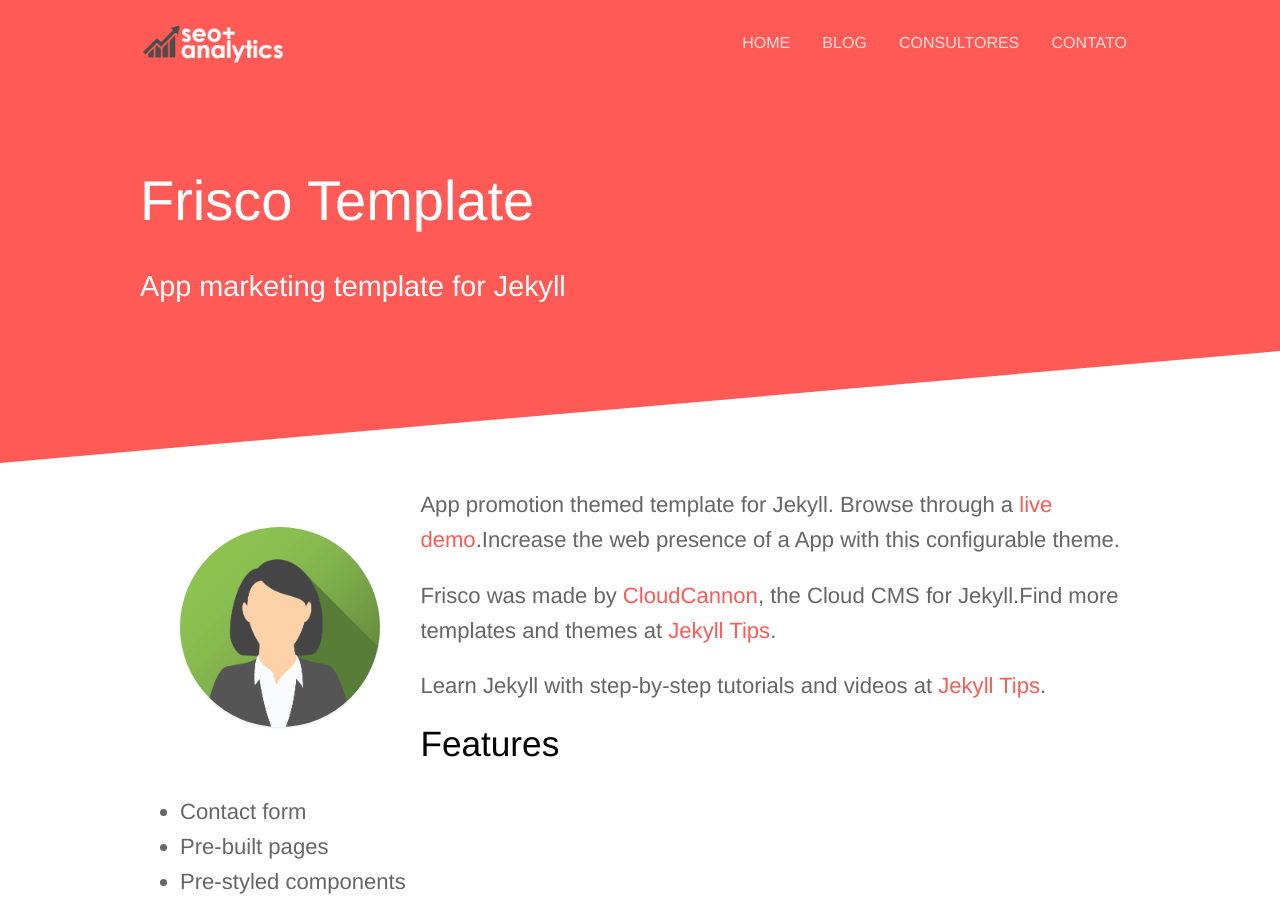
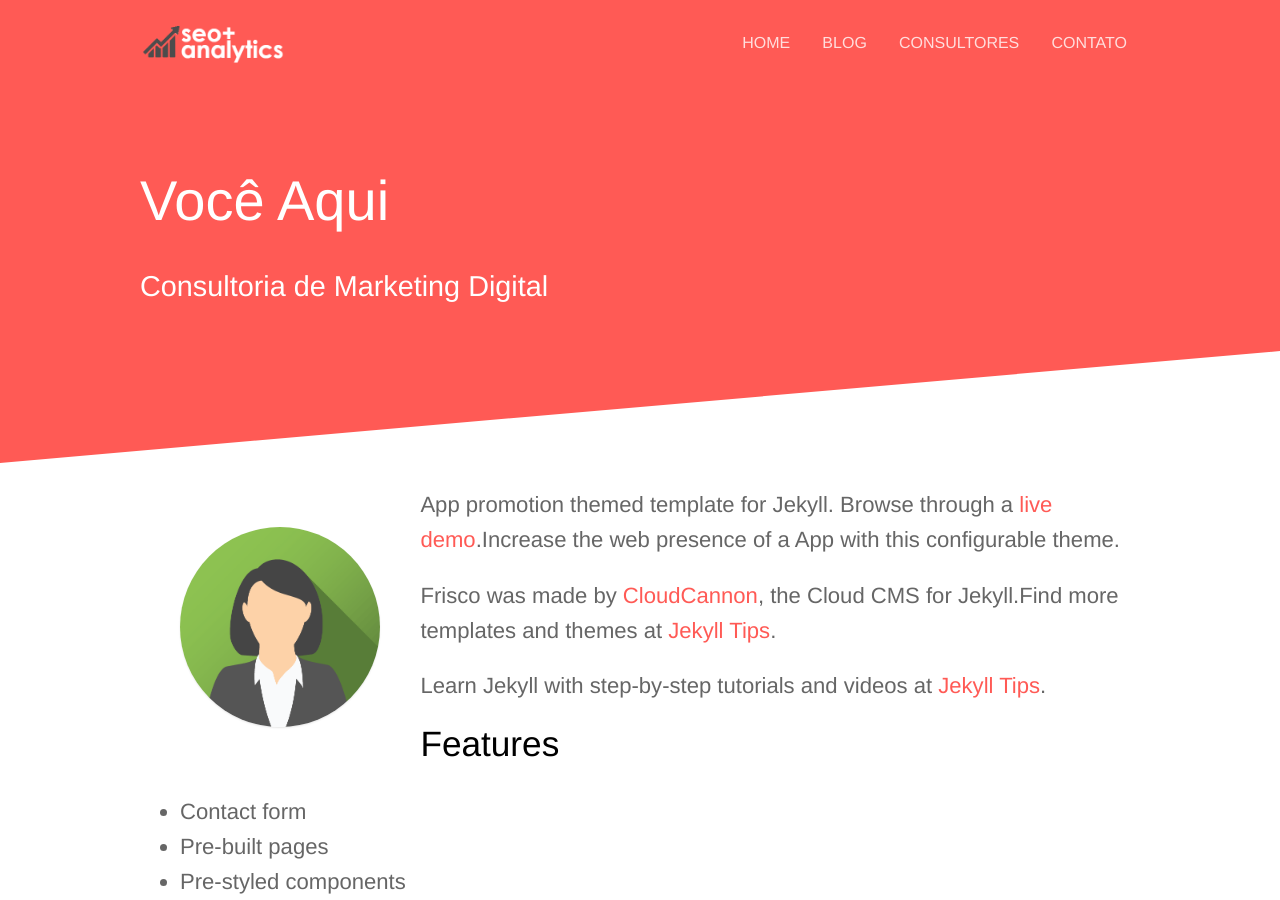
Before and after one commit to seoanalytics/seoanalytics.github.io, a Jekyll site: the page built from _cv/seja-voce.md, in a window 1280 px wide and 900 px high. Built offline with Jekyll 4.4.1, drawn with Linux system fonts in a browser that asks for light colours.

Commit message:
Updated '_cv/seja-voce.md' via CloudCannon

```diff
--- a/_cv/seja-voce.md
+++ b/_cv/seja-voce.md
@@ -1,6 +1,6 @@
 ---
-name: Frisco Template
-subtitle: App marketing template for Jekyll
+name: Você Aqui
+subtitle: Consultoria de Marketing Digital
 external_url: 'https://github.com/CloudCannon/frisco-jekyll-template'
 image_path: /images/avatar2.png
 ---
```
